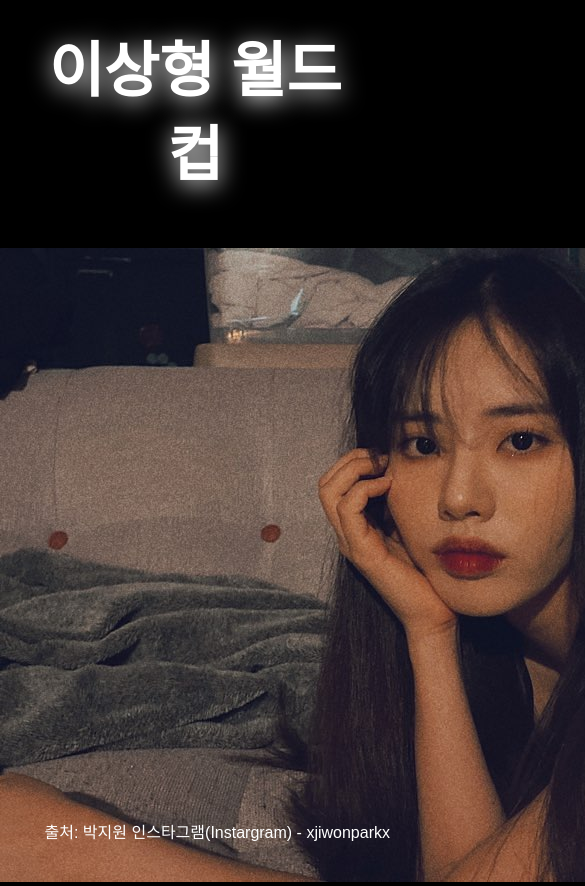
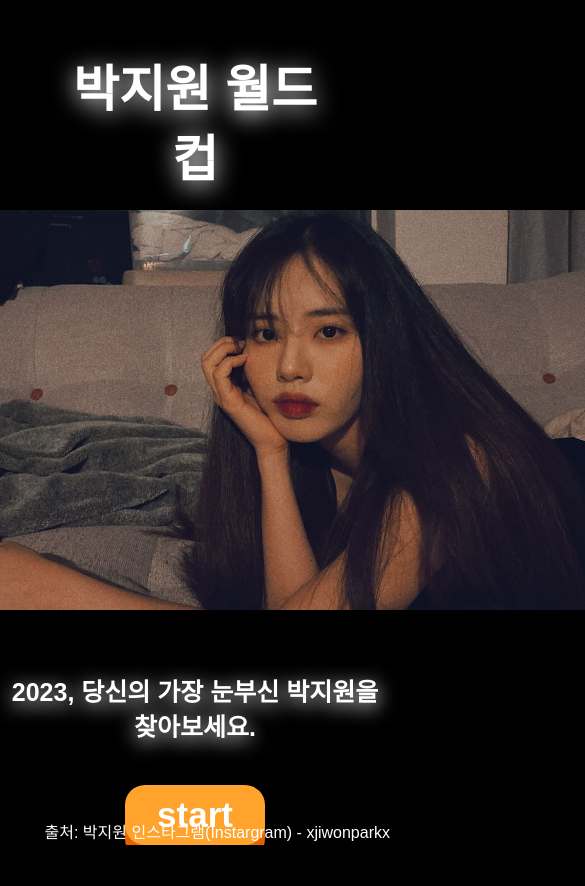
Before and after one commit to kuk0901/tournament-jiwon, a plain HTML site: page index.html in a window 390 px wide. Shown: the top 886 px of the page, 585 px wide, since content can reach past the window. After the commit the page ends 845 px from the top, so only its background shows below. Drawn offline with nearby package versions, Linux system fonts and the light colour scheme.

Commit message:
title, css 수정

```diff
--- a/css/common.css
+++ b/css/common.css
@@ -1,3 +1,6 @@
+html {
+  height: 100%;
+}
 body {
   width: 100vw;
   height: 100vh;
@@ -15,11 +18,40 @@ body {
   padding: 30px;
   text-shadow: 0 4px 25px #fff;
 }
+@media (max-width: 1000px) {
+  .title {
+    height: 60px;
+    font-size: 50px;
+    padding: 60px 0 40px;
+  }
+}
 .sub-title {
   font-size: 40px;
   font-weight: 600;
   text-align: center;
   padding-bottom: 15px;
+}
+@media (max-width: 1000px) {
+  .sub-title {
+    font-size: 25px;
+    padding-bottom: 10px;
+  }
+}
+.text {
+  height: 150px;
+  font-size: 50px;
+  font-weight: 700;
+  text-align: center;
+  /* text-shadow: 0 4px 20px #fff; */
+  display: flex;
+  justify-content: center;
+  align-items: center;
+  padding: 10px;
+}
+.text-start,
+.text-reset {
+  height: 170px;
+  font-size: 40px;
 }
 .btn {
   max-width: 150px;
@@ -34,7 +66,7 @@ body {
   cursor: pointer;
   user-select: none;
   border-radius: 20px;
-  margin: 25px auto;
+  margin: auto;
   transition: 0.1s;
 }
 .btn-orange {
@@ -45,6 +77,16 @@ body {
 .btn-orange:active {
   box-shadow: 0 4px 0 #e66000;
   transform: translateY(10px);
+}
+@media (max-width: 1000px) {
+  .btn {
+    max-width: 140px;
+    height: 60px;
+    font-size: 35px;
+    font-weight: 700;
+    line-height: 1.3;
+    margin: 15px auto;
+  }
 }
 .description {
   position: absolute;
--- a/css/common_questions.css
+++ /dev/null
@@ -1,38 +0,0 @@
-body {
-  position: relative;
-}
-.title {
-  padding: 25px;
-}
-.text {
-  height: 150px;
-  font-size: 50px;
-  font-weight: 700;
-  text-align: center;
-  /* text-shadow: 0 4px 20px #fff; */
-  display: flex;
-  justify-content: center;
-  align-items: center;
-  padding: 10px;
-}
-.text.text-reset {
-  font-size: 45px;
-}
-.btn {
-  padding: 10px;
-}
-.btn:hover {
-  text-decoration: underline;
-}
-.description {
-  position: absolute;
-  bottom: 0;
-  right: 0;
-}
-.description a {
-  color: #fff;
-  text-decoration: none;
-}
-.description a:hover {
-  text-decoration: underline;
-}
--- a/css/home.css
+++ b/css/home.css
@@ -1,12 +1,52 @@
+@media (max-width: 1000px) {
+  .title {
+    height: 60px;
+    font-size: 50px;
+    padding: 40px;
+  }
+}
+@media (max-width: 740px) {
+  .title {
+    height: 60px;
+    font-size: 50px;
+    padding: 55px;
+  }
+}
+
 .content {
+  background-image: url("/photo/home\(960*634\).JPG");
+  background-repeat: no-repeat;
+  background-size: cover;
   width: 960px;
   height: 634px;
-  margin: 20px auto;
+  margin: auto;
 }
 .text {
-  font-size: 22px;
+  height: 100px;
+  font-size: 30px;
   font-weight: 600;
   text-align: center;
-  margin: 33px;
   text-shadow: 0 4px 20px #fff;
 }
+
+@media (max-width: 1000px) {
+  .content {
+    max-width: 860px;
+    max-height: 534px;
+    margin: 40px auto;
+  }
+  .text {
+    font-size: 27px;
+  }
+}
+
+@media (max-width: 740px) {
+  .content {
+    max-width: 600px;
+    max-height: 400px;
+    margin: 40px auto;
+  }
+  .text {
+    font-size: 25px;
+  }
+}
--- a/css/questions.css
+++ b/css/questions.css
@@ -1,6 +1,3 @@
-.title {
-  font-size: 40px;
-}
 .section {
   display: flex;
   justify-content: center;
@@ -9,7 +6,7 @@
 .section .section-content {
   --content-width: 820px;
   --content-height: 600px;
-  margin: 30px;
+  margin: 30px auto 45px;
   border: 3px solid #fff;
   display: flex;
 }
@@ -26,14 +23,6 @@
   background-size: 410px 100%;
   background-repeat: no-repeat;
 }
-.section .container .first {
-  border-right: 3px solid #fff;
-  box-sizing: border-box;
-}
-.section .container .second {
-  border-left: 3px solid #fff;
-  box-sizing: border-box;
-}
 .section .container .sub-title {
   height: 30px;
   border-top: 3px solid #fff;
@@ -41,13 +30,34 @@
   font-weight: 500;
   text-align: center;
   padding: 2px;
-  box-sizing: border-box;
 }
+.section .container .first,
 .section .container-a .sub-title {
   border-right: 3px solid #fff;
-  box-sizing: border-box;
 }
+.section .container .second,
 .section .container-b .sub-title {
   border-left: 3px solid #fff;
-  box-sizing: border-box;
 }
+
+@media (max-width: 740px) {
+  .section .section-content {
+    --content-width: 600px;
+    --content-height: 500px;
+    margin: 30px auto 45px;
+  }
+  .section .container .first,
+  .section .container .second {
+    width: 320px;
+    height: calc(var(--content-height) - 30px);
+    background-size: 320px 100%;
+  }
+  .section .container .first,
+  .section .container-a .sub-title {
+    border-right: none;
+  }
+  .section .container .second,
+  .section .container-b .sub-title {
+    border-left: none;
+  }
+}
--- a/css/results.css
+++ b/css/results.css
@@ -1,18 +1,28 @@
 .title {
-  font-size: 40px;
+  font-size: 50px;
+  font-weight: 600;
 }
 .section {
   display: flex;
   justify-content: center;
   align-items: center;
 }
-
+@media (max-width: 1000px) {
+  .title {
+    font-size: 40px;
+  }
+}
 .section .section-content {
   width: 450px;
   --content-height: 600px;
-  margin: 30px;
+  margin: 20px auto 30px;
   border: 3px solid #fff;
   display: flex;
+}
+@media (max-width: 1000px) {
+  .section .section-content {
+    margin: 40px auto;
+  }
 }
 .section .section-content .container .result-picture {
   width: 450px;
--- a/index.html
+++ b/index.html
@@ -3,7 +3,7 @@
   <head>
     <meta charset="UTF-8" />
     <meta name="viewport" content="width=device-width, initial-scale=1.0" />
-    <title>Document</title>
+    <title>TOURNAMENT-JIWON</title>
     <link
       rel="stylesheet"
       href="https://cdn.jsdelivr.net/npm/reset-css@5.0.2/reset.min.css"
@@ -13,11 +13,9 @@
   </head>
   <body>
     <header>
-      <h1 class="title">이상형 월드컵</h1>
+      <h1 class="title">박지원 월드컵</h1>
     </header>
-    <div class="content">
-      <img src="./photo/home(960*634).JPG" alt="ex" />
-    </div>
+    <div class="content"></div>
     <div class="text">2023, 당신의 가장 눈부신 박지원을 찾아보세요.</div>
     <a href="./questions_8.html" class="btn btn-orange start-btn">start</a>
     <div class="description">
```
Also changed, not shown: questions_2.html (+2 -2 lines), questions_2_home.html (+4 -5 lines), questions_4.html (+2 -2 lines), questions_4_home.html (+4 -5 lines), questions_8.html (+2 -2 lines), results.html (+2 -2 lines), 2 other files.
